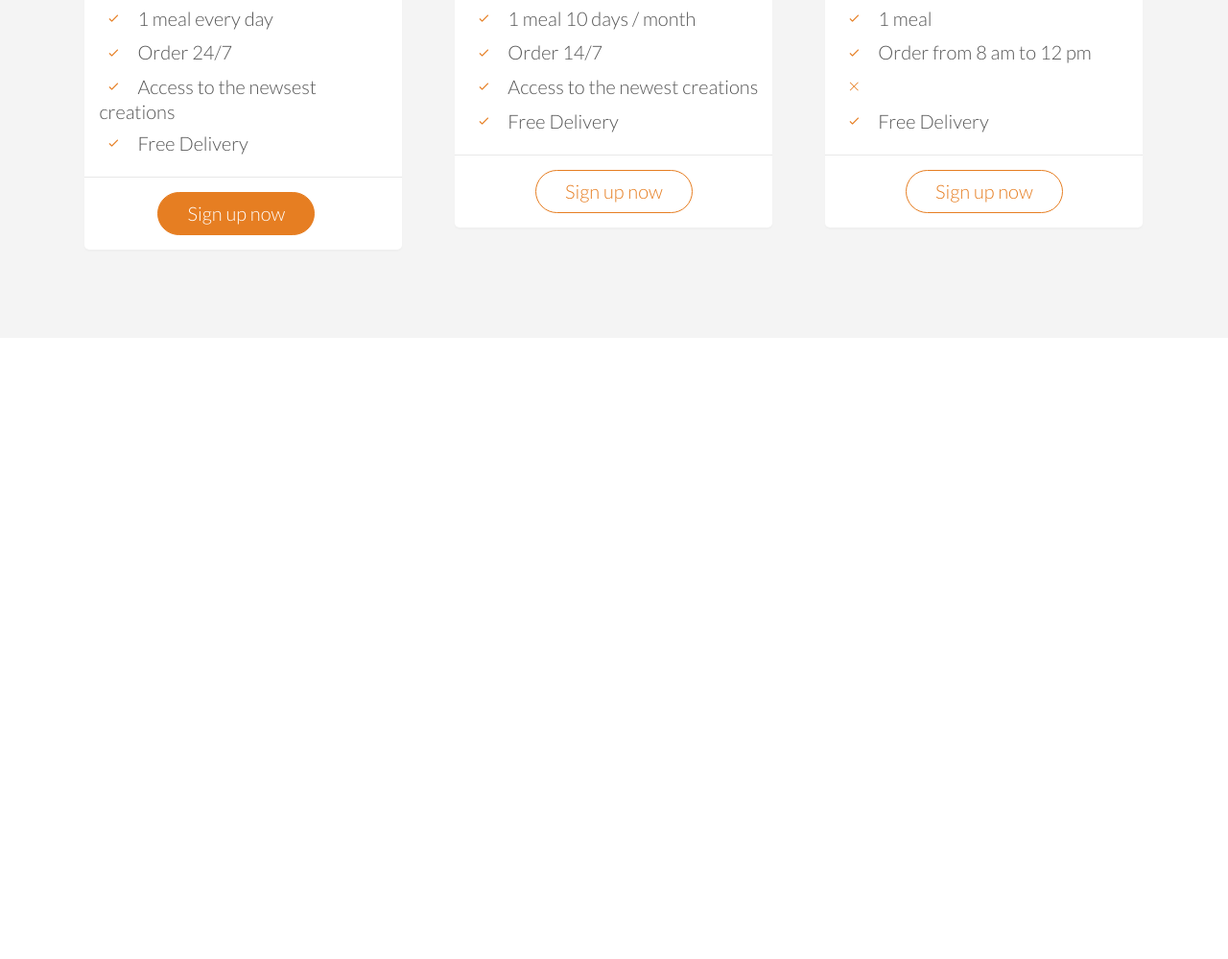
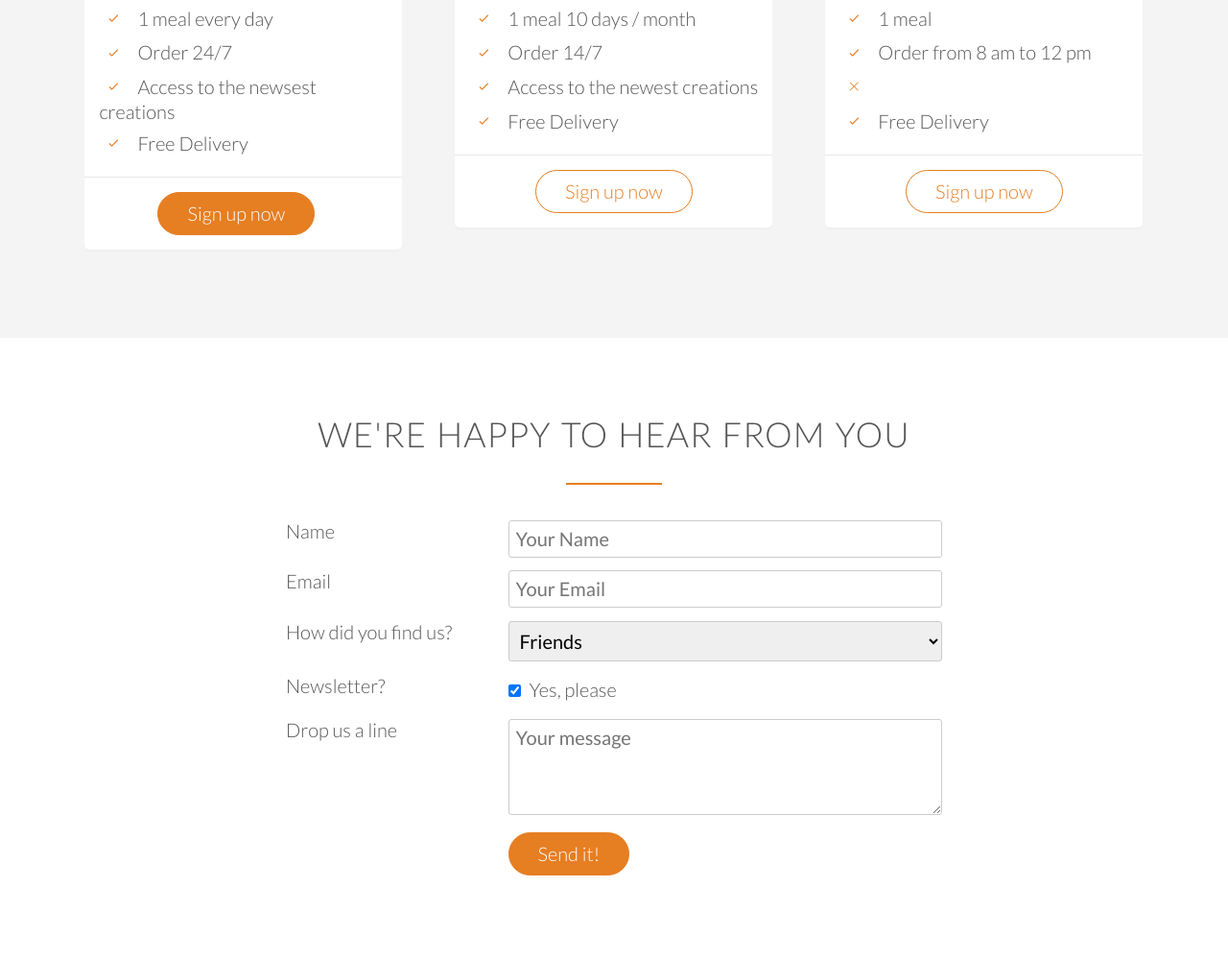
Before and after one commit to chaitanya608/Omnifood, a plain HTML site: page index.html in a window 1280 px wide. Shown: the part 4302-5301 px from the top of the page at 96% size. Before the commit the page ends 4654 px from the top, so only its background shows below. Drawn offline with Linux system fonts and the light colour scheme; files whose address does not match are found by name.

Commit message:
Section 5.54 (Completed building contact-form section)

```diff
--- a/index.html
+++ b/index.html
@@ -302,5 +302,71 @@
                 </div>
             </div>
         </section>
+
+        <section class="section-form">
+            <div class="row">
+                <h2>We're happy to hear from you</h2>
+            </div>
+            <div class="row">
+                <form method="post" action="#" class="contact-form">
+                    <div class="row">
+                        <div class="col span-1-of-3">
+                            <!-- for attribute in label element and id attribute in input element must match so that browser understands that both these elements are linked. This also takes user to the respective input fields when user clicks on the label. -->
+                            <label for="name">Name</label>
+                        </div>
+                        <div class="col span-2-of-3">
+                            <input type="text" name="name" id="name" placeholder="Your Name" required>
+                        </div>
+                    </div>
+                    <div class="row">
+                        <div class="col span-1-of-3">
+                            <label for="email">Email</label>
+                        </div>
+                        <div class="col span-2-of-3">
+                            <input type="email" name="email" id="email" placeholder="Your Email" required>
+                        </div>
+                    </div>
+                    <div class="row">
+                        <div class="col span-1-of-3">
+                            <!-- Here the for attribute of label element links to the id attribute of the select element. -->
+                            <label for="find-us">How did you find us?</label>
+                        </div>
+                        <div class="col span-2-of-3">
+                            <select name="find-us" id="find-us">
+                                <option value="friends" selected>Friends</option>
+                                <option value="search">Search engine</option>
+                                <option value="ad">Advertisement</option>
+                                <option value="other">Other</option>
+                            </select>
+                        </div>
+                    </div>
+                    <div class="row">
+                        <div class="col span-1-of-3">
+                            <!-- However, the for attribute doesn't work with the checkbox type input element and textarea element. -->
+                            <label>Newsletter?</label>
+                        </div>
+                        <div class="col span-2-of-3">
+                            <input type="checkbox" name="news" id="news" checked> Yes, please
+                        </div>
+                    </div>
+                    <div class="row">
+                        <div class="col span-1-of-3">
+                            <label>Drop us a line</label>
+                        </div>
+                        <div class="col span-2-of-3">
+                            <textarea name="message" placeholder="Your message"></textarea>
+                        </div>
+                    </div>
+                    <div class="row">
+                        <div class="col span-1-of-3">
+                            <label>&nbsp;</label>
+                        </div>
+                        <div class="col span-2-of-3">
+                            <input type="submit" value="Send it!">
+                        </div>
+                    </div>
+                </form>
+            </div>
+        </section>
     </body>
 </html>
--- a/resources/css/style.css
+++ b/resources/css/style.css
@@ -150,7 +150,9 @@ a:active {
 /* ----- BUTTONS ----- */
 
 /* psuedo class 'link' is for when a link is fresh and 'visited' is for when a link is visited. Here we want both states of a link to look exactly the same. */
-.btn:link, .btn:visited {
+.btn:link,
+.btn:visited,
+input[type=submit] {
     display: inline-block;
     padding: 10px 30px;
     font-weight: 300;
@@ -160,7 +162,9 @@ a:active {
     transition: background-color 0.2s, border 0.2s, color 0.2s;
 }
 
-.btn-full:link, .btn-full:visited {
+.btn-full:link,
+.btn-full:visited,
+input[type=submit] {
 /*  this color called 'carrot' is chosen from flatuicolors.com  */
     background-color: #e67e22;
     border: 1px solid #e67e22;
@@ -168,17 +172,22 @@ a:active {
     margin-right: 15px;
 }
 
-.btn-ghost:link, .btn-ghost:visited {
+.btn-ghost:link,
+.btn-ghost:visited {
     border: 1px solid #e67e22;
     color: #e67e22;
 }
 
-.btn:hover, .btn:active {
+.btn:hover,
+.btn:active,
+input[type=submit]:hover,
+input[type=submit]:active {
 /*  paste #e67e22 in 0to255.com and select a darker tone of the color. That way we get #cf6d17  */
     background-color: #cf6d17;
 }
 
-.btn-full:hover, .btn-full:active {
+.btn-full:hover,
+.btn-full:active {
     border: 1px solid #cf6d17;
 }
 
@@ -461,3 +470,34 @@ cite img {
 .plan-box ul li {
     padding: 5px 0;
 }
+
+
+/*---------------------------------------------*/
+/* FORM */
+/*---------------------------------------------*/
+.contact-form {
+    width: 60%;
+    margin: 0 auto;
+}
+
+input[type=text],
+input[type=email],
+select,
+textarea {
+    width: 100%;
+    padding: 7px;
+    border-radius: 3px;
+    border: 1px solid #ccc;
+}
+
+textarea {
+    height: 100px;
+}
+
+input[type=checkbox] {
+    margin: 10px 5px 10px 0;
+}
+
+*:focus {
+    outline: none;
+}
```
Also changed, not shown: README.md.
